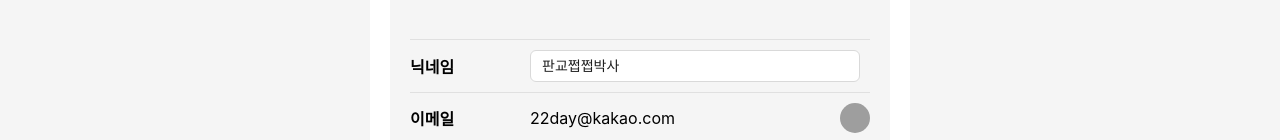
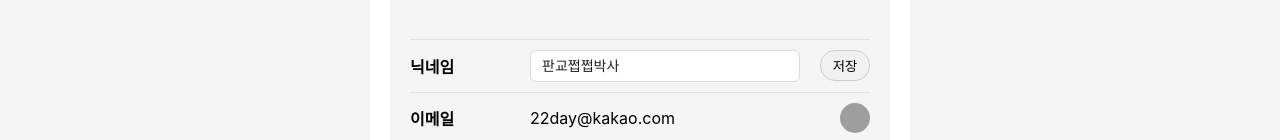
Before and after one commit to kakaotech-bootcamp-22/fe, a React (Create React App) app: page /edit-mypage in a window 1280 px wide. Both pictures are taken after a click on the button "변경". Shown: the part 416-556 px from the top of the page. Built offline with nearby package versions, Linux system fonts and the light colour scheme; grey boxes are pictures that could not be loaded.

Commit message:
KAN-55 feat: 닉네임 변경시 인풋박스 우측에 저장버튼 추가

```diff
--- a/src/pages/mypage/EditMyPage.jsx
+++ b/src/pages/mypage/EditMyPage.jsx
@@ -64,8 +64,9 @@ function EditMyPage(props) {
                                 <Input
                                     value={tempNickname}
                                     onChange={handleInputChange}
-                                    style={{ marginRight: 10 }}
+                                    style={{ marginRight: 20 }}
                                 />
+                                <ChangeButton onClick={() => handleSave()}>저장</ChangeButton>
                             </>
                         ) : (
                             <>
--- a/src/pages/mypage/EditMyPage.styles.js
+++ b/src/pages/mypage/EditMyPage.styles.js
@@ -88,7 +88,7 @@ export const ChangeButton = styled.button`
   border-radius: 15px;
   padding: 5px 10px;
   cursor: pointer;
-
+  min-width: 50px;
   &:hover {
     background-color: #e0e0e0;
   }
```
